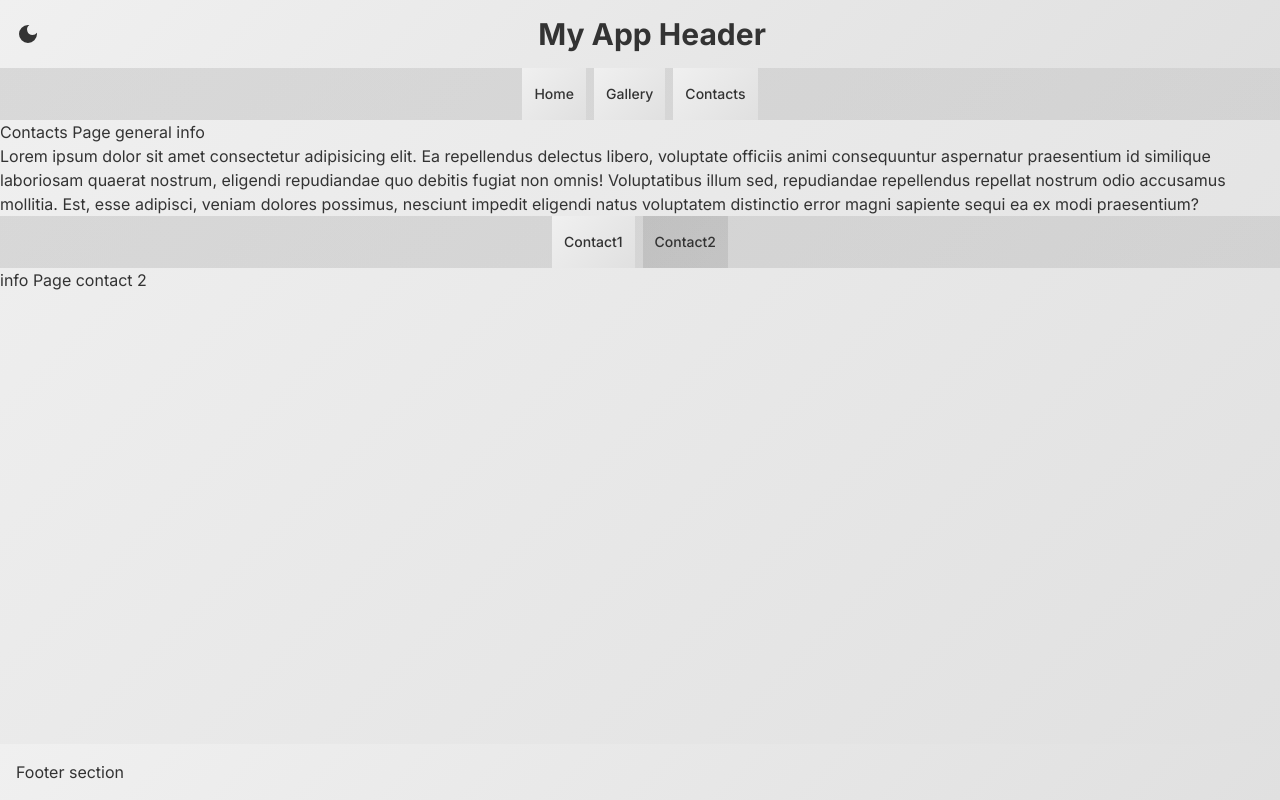
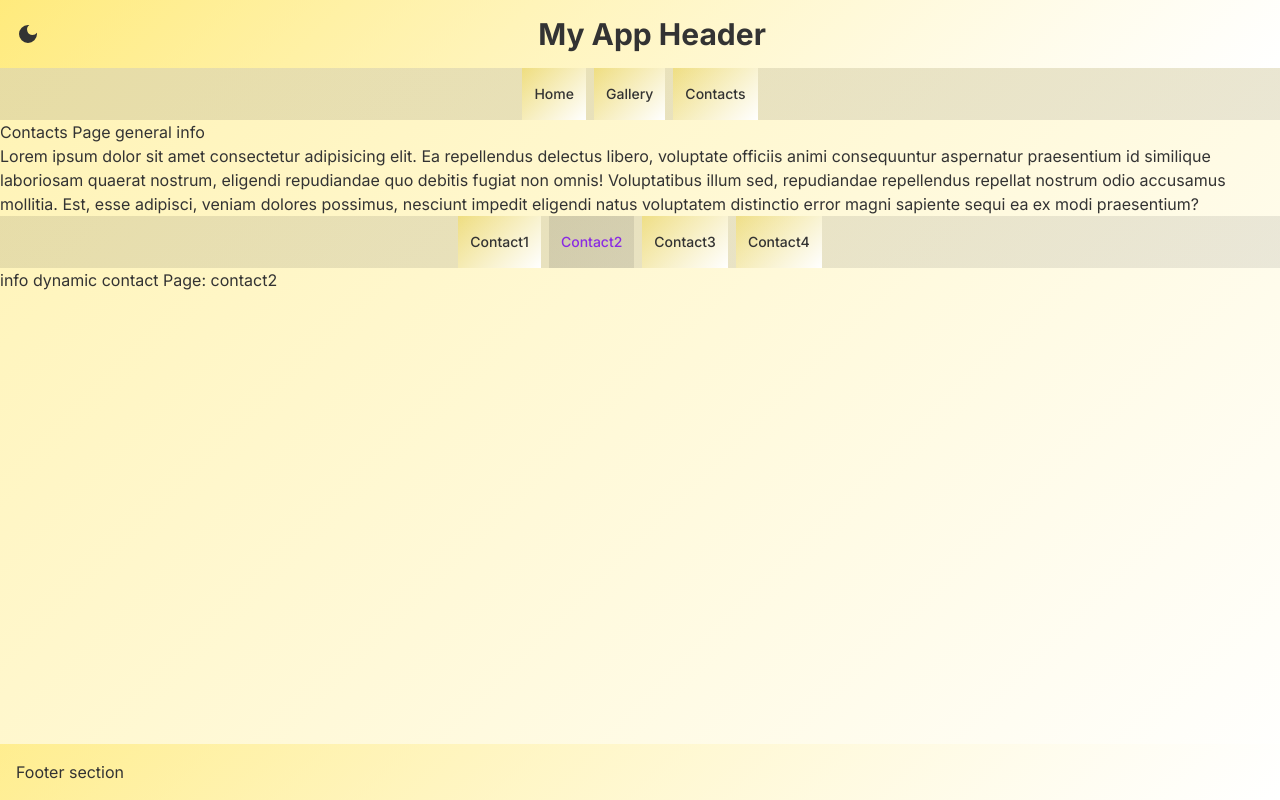
Before and after one commit to MishanyaZh/migrant-center, a Next.js app: page /contacts/contact2 in a window 1280 px wide. Built offline with nearby package versions, Linux system fonts and the light colour scheme.

Commit message:
dynamic routs, fix burger, navLinks, general styles

```diff
--- /dev/null
+++ b/src/app/contacts/[slug]/page.tsx
@@ -0,0 +1,3 @@
+export default function Page({ params }: { params: { slug: string } }) {
+  return <p>info dynamic contact Page: {params.slug}</p>;
+}
--- a/src/app/contacts/contact1/page.tsx
+++ /dev/null
@@ -1,3 +0,0 @@
-export default function Page() {
-  return <p>info Page contact 1</p>;
-}
--- a/src/app/contacts/contact2/page.tsx
+++ /dev/null
@@ -1,3 +0,0 @@
-export default function Page() {
-  return <p>info Page contact 2</p>;
-}
--- a/src/app/globals.css
+++ b/src/app/globals.css
@@ -6,8 +6,8 @@
   --theme-backdrop: rgba(255, 255, 255, 1);
   --theme-background: linear-gradient(
     135deg,
-    rgba(240, 240, 240, 1),
-    rgba(224, 224, 224, 1)
+    rgba(255, 215, 0, 0.3),
+    rgba(255, 255, 255, 1)
   );
   --theme-background-2: linear-gradient(
     135deg,
@@ -29,8 +29,8 @@
   --theme-backdrop: rgba(24, 25, 33, 1);
   --theme-background: linear-gradient(
     135deg,
-    rgba(25, 33, 24, 1),
-    rgba(24, 25, 33, 0.6)
+    rgba(24, 25, 33, 0.6),
+    rgba(34, 139, 34, 0.6)
   );
   --theme-background-2: linear-gradient(
     135deg,
--- a/src/app/layout.tsx
+++ b/src/app/layout.tsx
@@ -23,8 +23,8 @@ export default function RootLayout({
   children: React.ReactNode;
 }>) {
   return (
-    <html lang="pl" suppressHydrationWarning className="h-full">
-      <body className={`${inter.className} font-sans`}>
+    <html lang="pl" suppressHydrationWarning className="">
+      <body className={`${inter.className} font-sans h-full`}>
         <Providers>
           <Header />
           <NavLinks links={mainLinks} />
--- a/src/app/ui/BurgerMenu/BurgerMenu.tsx
+++ b/src/app/ui/BurgerMenu/BurgerMenu.tsx
@@ -1,12 +1,16 @@
 "use client";
 
 import { useState } from "react";
+import { usePathname } from "next/navigation";
+import Link from "next/link";
+
 import { FiMenu, FiX, FiChevronDown, FiChevronUp } from "react-icons/fi";
 import { mainLinks, contactsLinks } from "../NavLinks/linksData";
 
 const BurgerMenu = () => {
+  const pathname = usePathname();
   const [isOpen, setIsOpen] = useState(false);
-  const [isSubMenuOpen, setIsSubMenuOpen] = useState(false);
+  const [isSubMenuOpen, setIsSubMenuOpen] = useState(true);
 
   const toggleMenu = () => setIsOpen(!isOpen);
   const closeMenu = () => setIsOpen(false);
@@ -23,55 +27,65 @@ const BurgerMenu = () => {
       </button>
 
       <nav
-        className={`${
-          isOpen ? "translate-x-0" : "translate-x-full"
-        } transform transition-transform duration-300 fixed top-[68px] right-0 w-full h-full flex flex-col items-start justify-start p-8 space-y-8 bg-theme-backdrop md:flex-row md:hidden`}
+        className={`md:hidden flex flex-col items-start justify-start
+        ${isOpen ? "translate-x-0" : "translate-x-full"} fixed top-[68px] right-0 w-full h-full
+        transform transition-transform duration-300
+        p-8 space-y-8 bg-theme-backdrop`}
       >
-        {mainLinks.map((link) => (
+        {mainLinks.map((link) => {
+          const isActiveLink = pathname === link.href;
+
+          const renderMainLink = () => (
+            <Link
+              href={link.href}
+              onClick={closeMenu}
+              className={`block text-2xl text-text-regular
+            ${isActiveLink ? "text-special-violet" : "text-textColor-regular"} hover:text-special-violet`}
+            >
+              {link.name}
+            </Link>
+          );
+
+          return (
             <div key={link.id} className="relative flex flex-col items-start">
               {link.id === "contacts" ? (
                 <>
                   <div className="flex items-center">
-                  <a
-                    href={link.href}
-                    className="text-2xl text-text-regular  hover:text-blue-600 "
-                    onClick={closeMenu}
-                  >
-                    {link.name}
-                  </a>
+                    {renderMainLink()}
                     <button
                       onClick={toggleSubMenu}
-                    className="ml-2 text-text-regular hover:text-blue-600 focus:outline-none"
+                      className="ml-2 pt-1 text-text-regular hover:text-special-violet focus:outline-none"
                     >
                       {isSubMenuOpen ? <FiChevronUp /> : <FiChevronDown />}
                     </button>
                   </div>
+
                   {isSubMenuOpen && (
-                  <div className="ml-4 w-auto bg-theme-background shadow-lg rounded-md">
-                    {contactsLinks.map((subLink) => (
-                      <a
+                    <div className="w-full bg-theme-background shadow-lg">
+                      {contactsLinks.map((subLink) => {
+                        const isActiveSubLink = pathname === subLink.href;
+
+                        return (
+                          <Link
                             key={subLink.id}
                             href={subLink.href}
-                        className="block px-4 py-2 text-text-regular hover:text-blue-600"
+                            className={`block px-2 py-2 text-text-regular
+                          ${isActiveSubLink ? "text-special-violet" : "text-textColor-regular"} hover:text-special-violet`}
                             onClick={closeMenu}
                           >
                             {subLink.name}
-                      </a>
-                    ))}
+                          </Link>
+                        );
+                      })}
                     </div>
                   )}
                 </>
               ) : (
-              <a
-                href={link.href}
-                className="text-2xl text-text-regular hover:text-blue-600"
-                onClick={closeMenu}
-              >
-                {link.name}
-              </a>
+                renderMainLink()
               )}
             </div>
-        ))}
+          );
+        })}
       </nav>
     </div>
   );
--- a/src/app/ui/NavLinks/NavLinks.tsx
+++ b/src/app/ui/NavLinks/NavLinks.tsx
@@ -14,7 +14,14 @@ export default function NavLinks({ links }: { links: linksTypes[] }) {
           <Link
             key={link.name}
             href={link.href}
-            className={`flex h-[52px] items-center justify-center gap-2  bg-theme-background p-3 text-sm text-textColor-regular font-medium hover:text-textColor-primary hover:bg-theme-background-2 md:flex-none md:p-2 md:px-3 ${isActiveLink ? "text-textColor-primary bg-theme-background-2" : ""}`}
+            className={`md:flex-none
+              flex h-[52px] items-center justify-center gap-2 p-3 text-sm font-medium
+              hover:text-special-violet hover:bg-theme-background-2
+              ${
+                isActiveLink
+                  ? "text-special-violet bg-theme-background-2"
+                  : "text-textColor-regular bg-theme-background"
+              }`}
           >
             <p className="">{link.name}</p>
           </Link>
--- a/src/app/ui/NavLinks/linksData.tsx
+++ b/src/app/ui/NavLinks/linksData.tsx
@@ -33,4 +33,14 @@ export const contactsLinks = [
     name: "Contact2",
     href: "/contacts/contact2",
   },
+  {
+    id: "contact3",
+    name: "Contact3",
+    href: "/contacts/contact3",
+  },
+  {
+    id: "contact4",
+    name: "Contact4",
+    href: "/contacts/contact4",
+  },
 ];
--- a/tailwind.config.ts
+++ b/tailwind.config.ts
@@ -12,9 +12,9 @@ const config: Config = {
         "theme-backdrop": "var(--theme-backdrop)",
         "theme-background": "var(--theme-background)",
         "theme-background-2": "var(--theme-background-2)",
-        "textColor-regular": "var(--text-regular)",
-        "textColor-primary": "var(--text-primary)",
-        "textColor-secondary": "var(--text-secondary)",
+        "textColor-regular": "var(--textColor-regular)",
+        "textColor-primary": "var(--textColor-primary)",
+        "textColor-secondary": "var(--textColor-secondary)",
 
         "special-yellow": "var(--special-yellow)",
         "special-violet": "var(--special-violet)",
```
Lines whose indentation alone changed are shown as unchanged.
